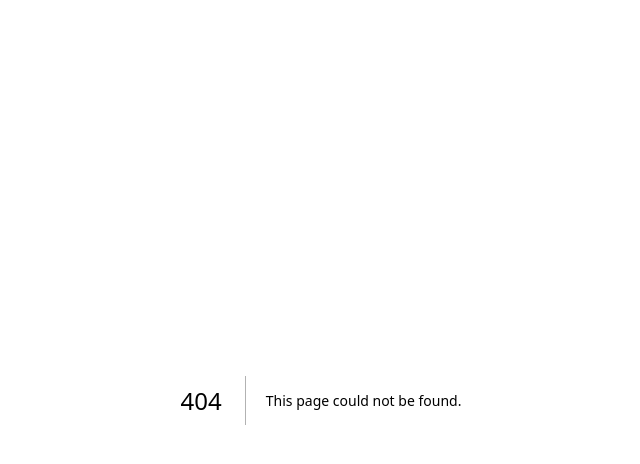
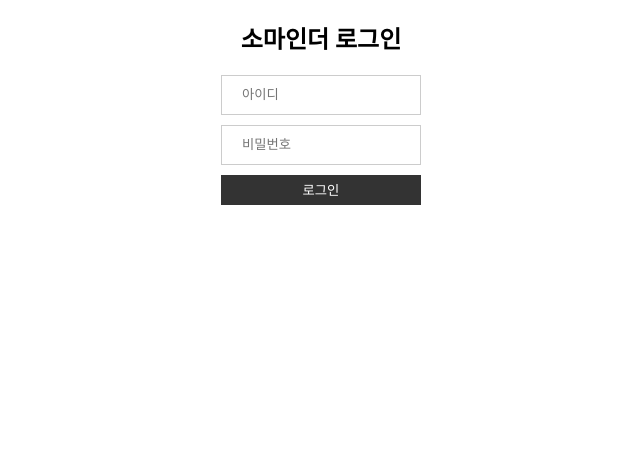
Before and after one commit to SWM-mini-47/SWMinder-front, a Next.js app: page /login in a window 1280 px wide. Before the commit this address had no page. Shown: the top 464 px of the page, without its empty margins (319-959 px from the left). Built offline with nearby package versions, Linux system fonts and the light colour scheme.

Commit message:
✨ feat: login page markup

```diff
--- /dev/null
+++ b/pages/login.tsx
@@ -0,0 +1,61 @@
+import { login } from '@/utils/api';
+import { css } from '@emotion/react';
+import { useRouter } from 'next/router';
+import { useState } from 'react';
+
+const style = css`
+  text-align: center;
+  input {
+    box-sizing: border-box;
+    margin-top: 10px;
+    margin: 10px auto 0 auto;
+    display: block;
+    padding: 0 20px 0 20px;
+    height: 40px;
+    width: 200px;
+    text-decoration: none;
+    border: solid 1px #cccccc;
+  }
+  button {
+    border: none;
+    height: 30px;
+    width: 200px;
+    background-color: #333333;
+    color: white;
+    margin-top: 10px;
+  }
+`;
+
+export default function LoginPage() {
+  const [userName, setUserName] = useState<string>('');
+  const [password, setPassword] = useState<string>('');
+  const router = useRouter();
+
+  return (
+    <div css={style}>
+      <h2>소마인더 로그인</h2>
+      <input
+        type="text"
+        placeholder="아이디"
+        onChange={(e) => {
+          setUserName(e.target.value);
+        }}
+      />
+      <input
+        type="password"
+        placeholder="비밀번호"
+        onChange={(e) => {
+          setPassword(e.target.value);
+        }}
+      />
+      <button
+        onClick={async () => {
+          //TODO: handle exception
+          if ((await login(userName, password)).status === 200) router.push('/');
+        }}
+      >
+        로그인
+      </button>
+    </div>
+  );
+}
```
